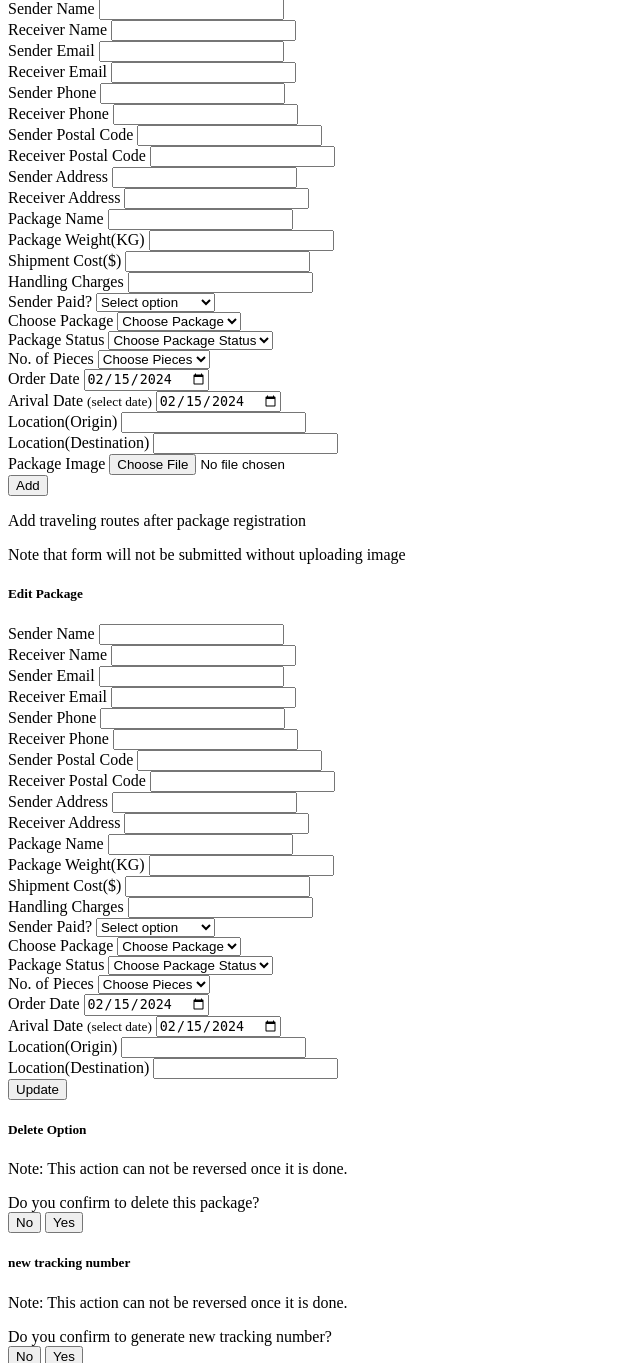
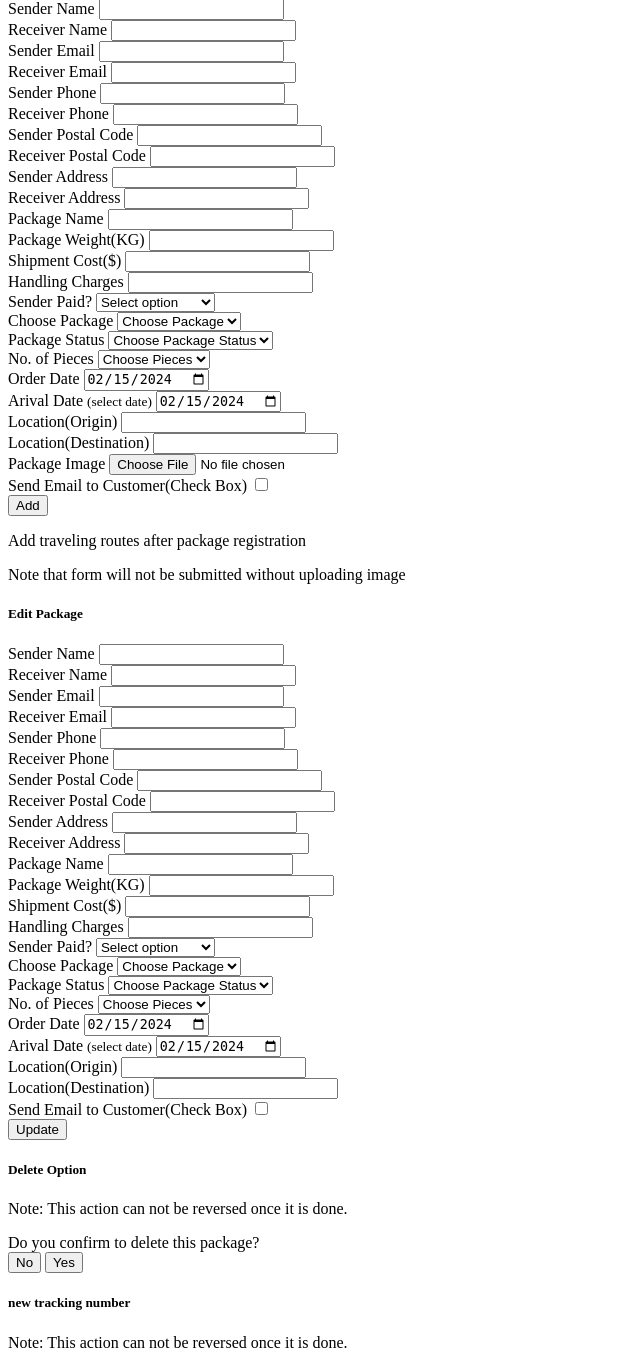
Before and after one commit to FabulousThomas/courier-redesign, a PHP site: page /courier-redesign/app/views/access/inc/modal.php in a window 1280 px wide. Shown: the part 81-1444 px from the top of the page, without its empty margins (0-640 px from the left). Run offline with PHP 8.4, Linux system fonts and the light colour scheme; some libraries are stand-ins or nearby versions.

Commit message:
Update modal.php

```diff
--- a/app/views/access/inc/modal.php
+++ b/app/views/access/inc/modal.php
@@ -171,9 +171,17 @@
                   </div>
                </div>
 
-               <div class="form-group mb-0 mb-lg-2">
-                  <label for="">Package Image</label>
-                  <input type="file" name="image" accept="image/*" value="" class="form-control shadow-none" required>
+               <div class="form-group mb-0 mb-lg-2 row align-items-center">
+                  <div class="col-md-6 mb-3 mb-lg-0">
+                     <label for="">Package Image</label>
+                     <input type="file" name="image" accept="image/*" value="" class="form-control shadow-none" required>
+                  </div>
+
+                  <div class="col-md-6 mb-3 mb-lg-0">
+                     <label>Send Email to Customer(Check Box)
+                        <input class="form-check-input shadow-none form-control p-3" type="checkbox" name="chk_send_mail">
+                     </label>
+                  </div>
                </div>
 
                <div class="modal-footer py-2">
@@ -363,6 +371,12 @@
                   </div>
                </div>
 
+               <div class="form-group mb-0 mb-lg-2">
+                  <label>Send Email to Customer(Check Box)
+                     <input class="form-check-input shadow-none form-control p-3" type="checkbox" name="chk_send_mail">
+                  </label>
+               </div>
+
                <div class="modal-footer py-2">
                   <button type="submit" class="btn btn-secondary px-5 py-2 btn-sm" name="btn_update_package"><i class="las la-plus"></i> Update</button>
                </div>
```
